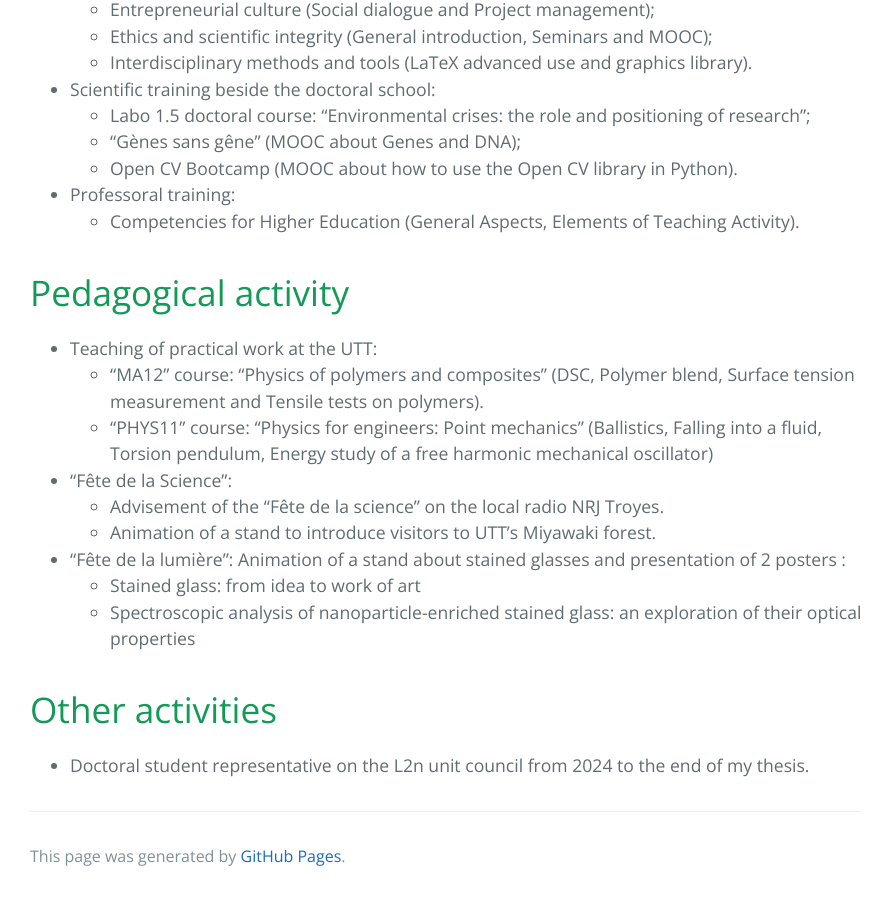
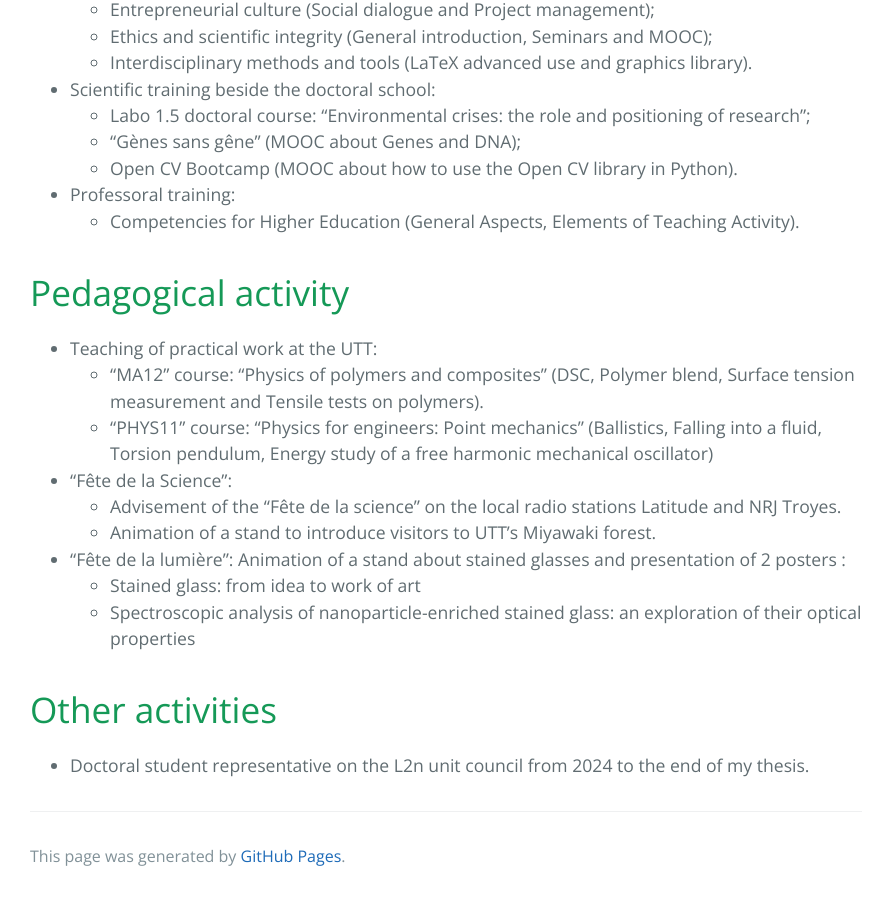
Before and after one commit to Margal10/Margal10.github.io, a Jekyll site: the page built from index.md, in a window 1280 px wide and 900 px high, scrolled down 2567 px. Shown: the whole window, without its empty margins (194-1085 px from the left). Built offline with Jekyll 4.4.1, drawn with Linux system fonts in a browser that asks for light colours.

Commit message:
Update index.md

```diff
--- a/index.md
+++ b/index.md
@@ -73,7 +73,7 @@ I'm working under the co-direction of **Jérôme Plain** and **Julien Proust** w
 
 
 - "Fête de la Science":
-  - Advisement of the "Fête de la science" on the local radio NRJ Troyes.
+  - Advisement of the "Fête de la science" on the local radio stations Latitude and NRJ Troyes.
   - Animation of a stand to introduce visitors to UTT's Miyawaki forest.
 
 - "Fête de la lumière": Animation of a stand about stained glasses and presentation of 2 posters :
```
